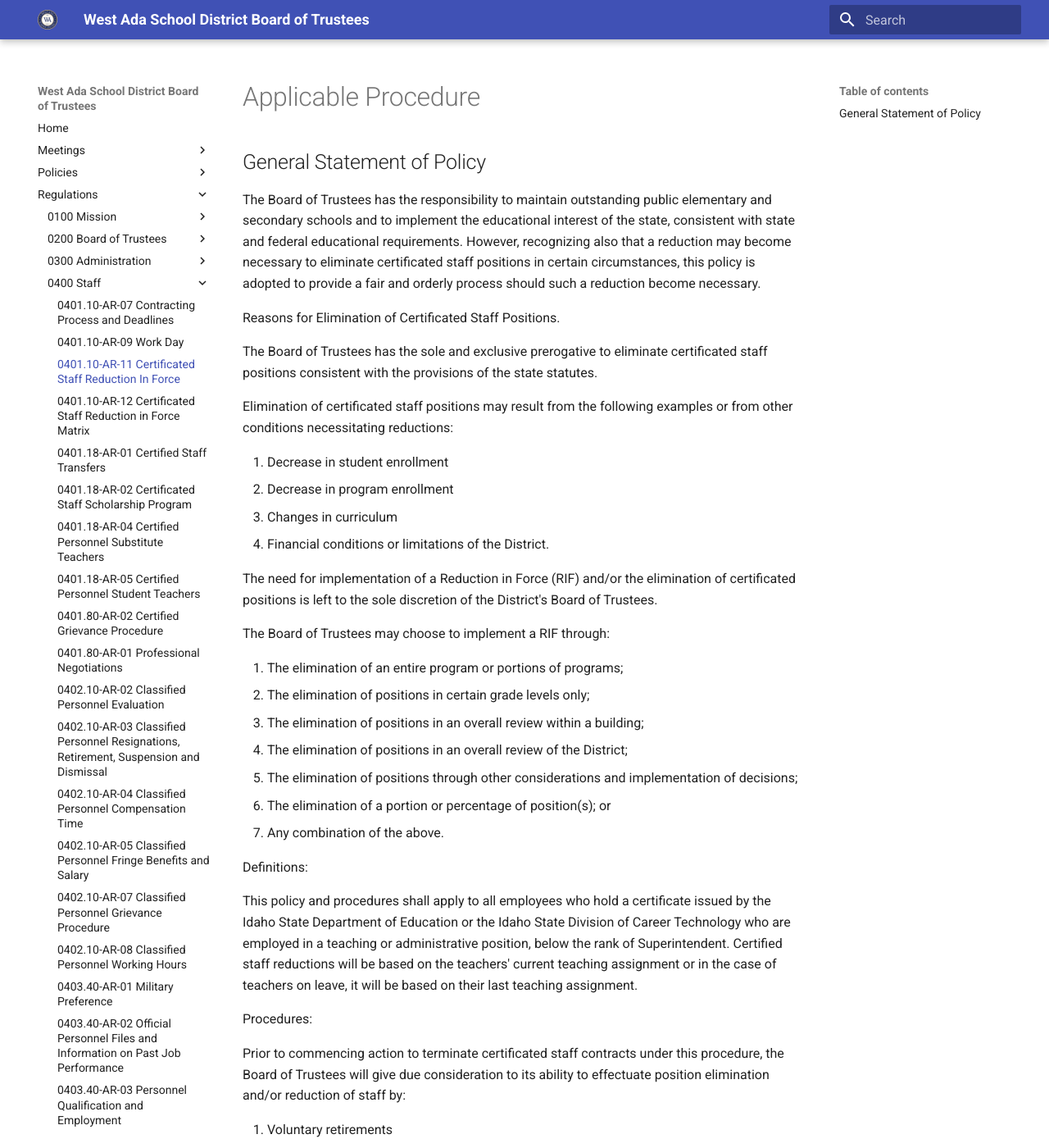
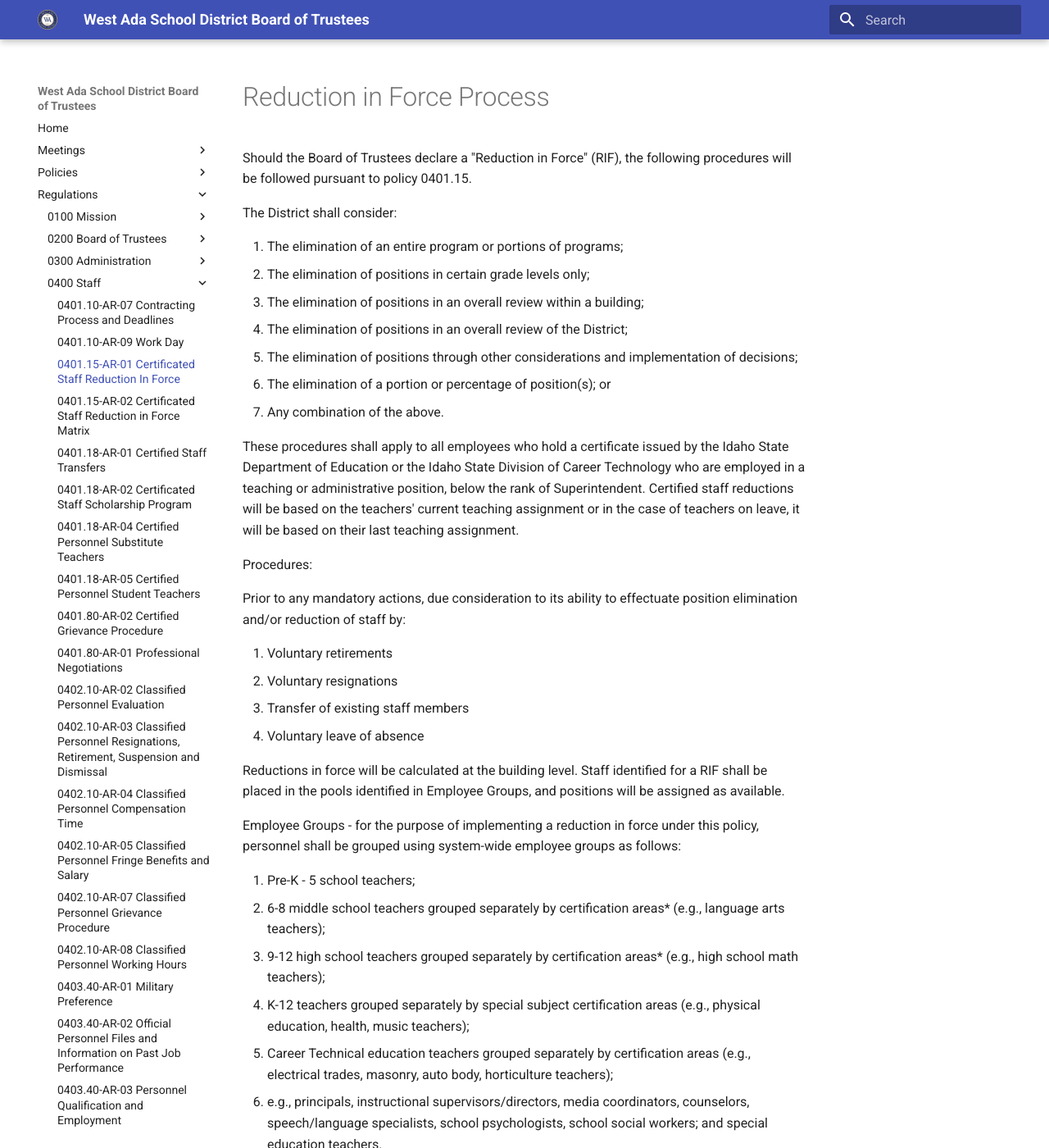
Before and after one commit to westada/section-400-hr-policy-review, an MkDocs documentation site: the page built from docs/regulations/0400-Staff/0401.15-AR-01.md, in a window 1280 px wide and 1400 px high. Shown: the whole window at 82% size. Built offline with MkDocs 1.6.1 and Material for MkDocs 9.7.7, drawn with Linux system fonts in a browser that asks for light colours; some of the changed text lies outside the part shown.

Commit message:
NEW reduction in force policy
This creates a new 0401.15 Reduction in Force policy, built from the preamble of the previous (ie, currently in force) 0401.15.  It also adds the SORD language and specifically recommends a formal RIF declaration.

It also moves the two previous ARs related to RIFs into the new parent policy, and aside from removing the preamble is otherwise unchanged.

fixes #287

```diff
--- a/docs/regulations/0400-Staff/0401.10-AR-11.md
+++ b/docs/regulations/0400-Staff/0401.15-AR-01.md
@@ -1,28 +1,14 @@
 ---
-policy: "0401.10"
+policy: "0401.15"
 kind: AR
-title: 0401.10-AR-11 Certificated Staff Reduction In Force
+title: 0401.15-AR-01 Certificated Staff Reduction In Force
 ---
 
-# Applicable Procedure
+# Reduction in Force Process
 
-## General Statement of Policy
-The Board of Trustees has the responsibility to maintain outstanding public elementary and secondary schools and to implement the educational interest of the state, consistent with state and federal educational requirements.    However, recognizing also that a reduction may become necessary to eliminate certificated staff positions in certain circumstances, this policy is adopted to provide a fair and orderly process should such a reduction become necessary.
+Should the Board of Trustees declare a "Reduction in Force" (RIF), the following procedures will be followed pursuant to policy 0401.15.
 
-Reasons for Elimination of Certificated Staff Positions.
-
-The Board of Trustees has the sole and exclusive prerogative to eliminate certificated staff positions consistent with the provisions of the state statutes.
-
-Elimination of certificated staff positions may result from the following examples or from other conditions necessitating reductions:
-
-1.  Decrease in student enrollment
-1.  Decrease in program enrollment
-1.  Changes in curriculum
-1.  Financial conditions or limitations of the District.
-
-The need for implementation of a Reduction in Force (RIF) and/or the elimination of certificated positions is left to the sole discretion of the District's Board of Trustees.
-
-The Board of Trustees may choose to implement a RIF through:
+The District shall consider:
 
 1.  The elimination of an entire program or portions of programs;
 1.  The elimination of positions in certain grade levels only;
@@ -32,13 +18,11 @@ The Board of Trustees may choose to implement a RIF through:
 1.  The elimination of a portion or percentage of position(s); or
 1.  Any combination of the above.
 
-Definitions:
-
-This policy and procedures shall apply to all employees who hold a certificate issued by the Idaho State Department of Education or the Idaho State Division of Career Technology who are employed in a teaching or administrative position, below the rank of Superintendent.   Certified staff reductions will be based on the teachers' current teaching assignment or in the case of teachers on leave, it will be based on their last teaching assignment.
+These procedures shall apply to all employees who hold a certificate issued by the Idaho State Department of Education or the Idaho State Division of Career Technology who are employed in a teaching or administrative position, below the rank of Superintendent.   Certified staff reductions will be based on the teachers' current teaching assignment or in the case of teachers on leave, it will be based on their last teaching assignment.
 
 Procedures:
 
-Prior to commencing action to terminate certificated staff contracts under this procedure, the Board of Trustees will give due consideration to its ability to effectuate position elimination and/or reduction of staff by:
+Prior to any mandatory actions, due consideration to its ability to effectuate position elimination and/or reduction of staff by:
 
 1.  Voluntary retirements
 1.  Voluntary resignations
@@ -70,7 +54,7 @@ In the Board of Trustees' determination as to the individuals to be released pur
 1.  Area(s) of certification for which the certified staff is endorsed and are classified by the District as "Hard to Fill" positions.
 1.  Number of areas of certification for which the certified staff is endorsed.
 1.  Educational/Degree Status.
-1.  National Certifications Held..
+1.  National Certifications Held.
 1.  Position as a Leader or Master Certified staff within the District.
 1.  Whether or not the certified staff is endorsed in a course necessary for High School Graduation requirements.
 1.  Whether or not the certified staff is endorsed in a course necessary for Middle School advancement.
--- a/docs/regulations/0400-Staff/0401.10-AR-12.md
+++ b/docs/regulations/0400-Staff/0401.15-AR-02.md
@@ -1,7 +1,7 @@
 ---
-policy: "401.10"
+policy: "401.15"
 kind: AR
-title: 0401.10-AR-12 Certificated Staff Reduction in Force Matrix
+title: 0401.15-AR-02 Certificated Staff Reduction in Force Matrix
 ---
 
 # Point System
```
Also changed, not shown: docs/policies/0400-Staff/0401.15.md (added, +13 -0 lines).
